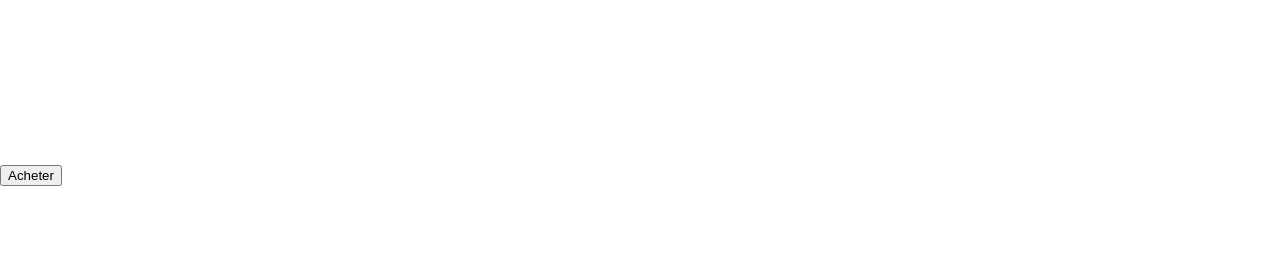
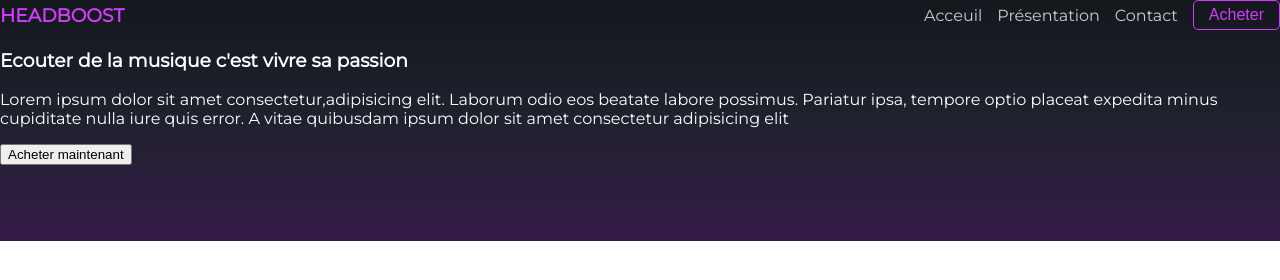
Before and after one commit to LariEmvudu/Landing-Page, a plain HTML site: page index.html in a window 1280 px wide. Drawn offline with Linux system fonts and the light colour scheme.

Commit message:
modification html et css

```diff
--- a/index.html
+++ b/index.html
@@ -19,6 +19,33 @@
                     <button>Acheter</button>
                 </div>
             </nav>
+
+            <section class="presentation first">
+                <div class="product-presentation">
+                    <h1>Ecouter de la musique c'est vivre sa passion</h1>
+                    <p>
+                        Lorem ipsum dolor sit amet consectetur,adipisicing elit.
+                        Laborum odio eos beatate labore possimus. Pariatur ipsa,
+                        tempore optio placeat expedita minus cupiditate nulla iure quis error.
+                        A vitae quibusdam ipsum dolor sit amet consectetur adipisicing elit
+                    </p>
+                    <button>Acheter maintenant</button>
+                    <div class="small-image">
+                        <div class="small">
+                            <img src=""/>
+                        </div>
+                        <div class="small">
+                            <img src=""/>
+                        </div>
+                        <div class="small">
+                            <img src=""/>
+                        </div>
+                    </div>
+                </div>
+                <div class="image">
+                    <img src="">
+                </div>
+            </section>
         </header>
     </nav>
 </body>
--- a/style.css
+++ b/style.css
@@ -1,6 +1,58 @@
 @import url('https://fonts.googleapis.com/css2?family=Montserrat:wght@300;400&display=swap');
+
+:root{
+    --violet: #d33bfd;
+}
+
 body {
     margin: 0;
     font-family: 'Montserrat', sans-serif;
     color: white;
 }
+header{
+    background: linear-gradient(#13181d,#20212e,#341b47);
+      }
+header nav{
+    padding: 30 px 5% 0 5%;
+            display: flex;
+            flex-wrap: wrap;
+            justify-content: space-between;
+            align-items: center;
+    }
+    header nav h1{
+        margin: 0;
+        text-transform: uppercase;
+        color:var(--violet);
+    }
+header nav .right {
+    display: flex;
+    align-items: center;
+}
+header nav .right p {
+    margin: 0 15px 0 0;
+    color: #ccc;
+    cursor: pointer;
+}
+header nav .right p:hover{
+    color: white;
+}
+header nav .right button {
+    padding: 5px 15px;
+    font-size: 16px;
+    background-color: inherit;
+    border: 1px solid var(--violet);
+    color: var(--violet);
+    border-radius: 5px;
+    cursor: pointer;
+    transition: color 0.5s, background-color 0.5s;
+}
+header nav .right button:hover{
+    color: inherit;
+    background-color: var(--violet);
+ }
+
+ @media screen and (max-width: 640px) {
+     header nav .right p {
+    display: none;
+     }
+ }
```
